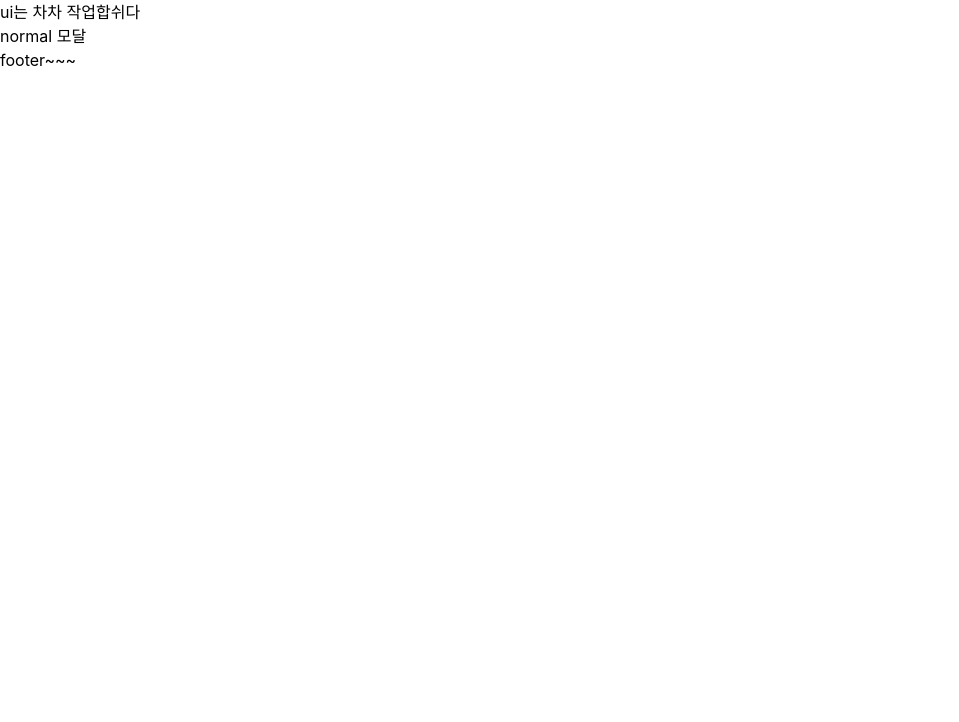
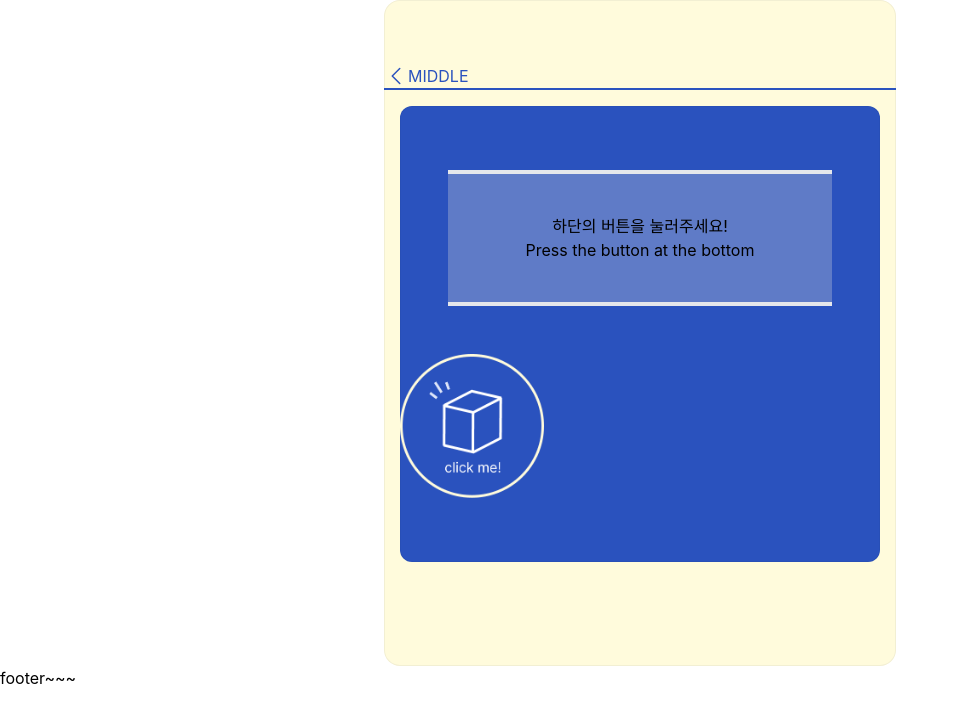
Before and after one commit to HyeGyeongLee/icebreaking, a Next.js app: page /icebreak/normal in a window 1280 px wide. Shown: the top 722 px of the page, without its empty margins (0-959 px from the left). Built offline with nearby package versions, Linux system fonts and the light colour scheme.

Commit message:
normal 페이지 ui 추가, 메인화면 padding top 수정

```diff
--- a/pages/icebreak/normal.tsx
+++ b/pages/icebreak/normal.tsx
@@ -188,19 +188,37 @@ const normalQuestion = [
 
 
 export default function normal() {
-    const [modal, setModal] = useState(false);
+    // const [modal, setModal] = useState(false);
 
-    const openDetailModal = () => {
-        setModal(true);
-    }
+    // const openDetailModal = () => {
+    //     setModal(true);
+    // }
 
     return (
-        <>
-        ui는 차차 작업합쉬다
+        <div className="bg-[#FFFBDC] lg:mx-96 rounded-2xl py-2 text-center ring-1 ring-inset ring-gray-900/5 lg:flex lg:flex-col lg:justify-center lg:py-16">
+
+        <div className="flex">
+        <svg xmlns="http://www.w3.org/2000/svg" fill="none" viewBox="0 0 24 24" stroke-width="1.5" stroke="currentColor" className="w-6 h-6 text-[#2A52BE]">
+            <path stroke-linecap="round" stroke-linejoin="round" d="M15.75 19.5L8.25 12l7.5-7.5" />
+        </svg>
+
+        <h1 className="text-[#2A52BE]">MIDDLE</h1>
+        </div>
+
+        <div className="border-b-2 border-[#2A52BE]"></div>
+
+        <div className="bg-[#2A52BE] rounded-xl m-4 py-10 text-center ring-1 ring-inset ring-gray-900/5 lg:flex lg:flex-col lg:justify-center lg:py-16">
+
+            <div className="bg-[#D9D9D9]/30 border-y-4 border-y-[#FFFBDC]-500 py-10 mx-12 text-center">
+                <p>하단의 버튼을 눌러주세요!<br/> Press the button at the bottom</p>
+            </div>
+
+            <img src="../icon_button.png" className="mt-12 w-36 h-36"/>
+        </div>
         <br />
-        <button type="button" onClick={openDetailModal}>normal 모달</button>
+        {/* <button type="button" onClick={openDetailModal}>normal 모달</button>
 
-        <ReviewModal modal={modal} setModal={setModal}/>
-        </>
+        <ReviewModal modal={modal} setModal={setModal}/> */}
+        </div>
     )
 }
--- a/pages/index.tsx
+++ b/pages/index.tsx
@@ -10,7 +10,7 @@ const includedFeatures = [
 
 export default function Ice() {
     return (
-        <div className="bg-[#FFFBDC] lg:mx-96 rounded-2xl py-10 text-center ring-1 ring-inset ring-gray-900/5 lg:flex lg:flex-col lg:justify-center lg:py-16">
+        <div className="bg-[#FFFBDC] lg:mx-96 rounded-2xl text-center ring-1 ring-inset ring-gray-900/5 lg:flex lg:flex-col lg:justify-center lg:py-16">
             <img src="./icebreaking_title.png" className="w-full"/>
             <img src="./question_button.png" className="w-32"/>
             <br />
```
Also changed, not shown: public/icon_button.png (added).
